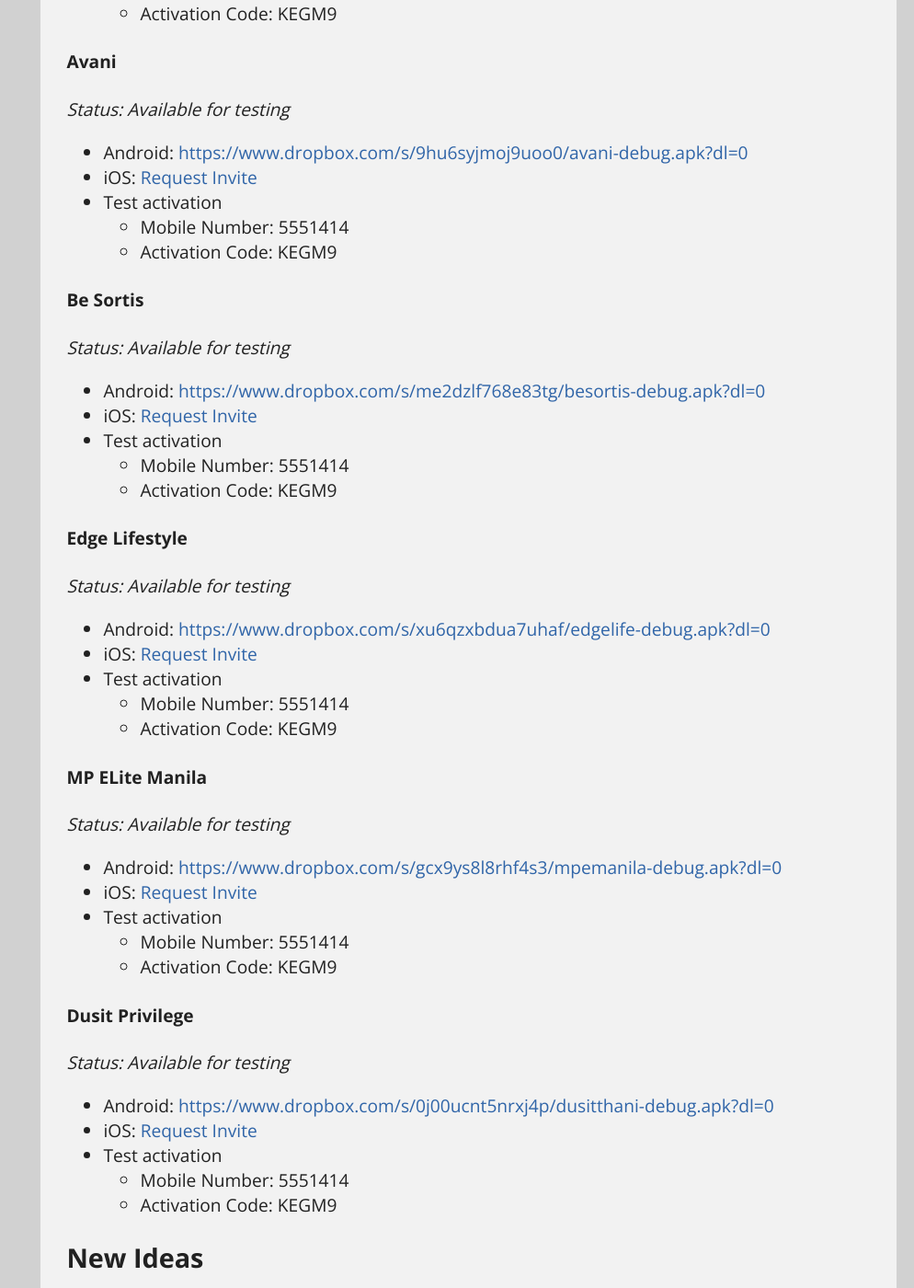
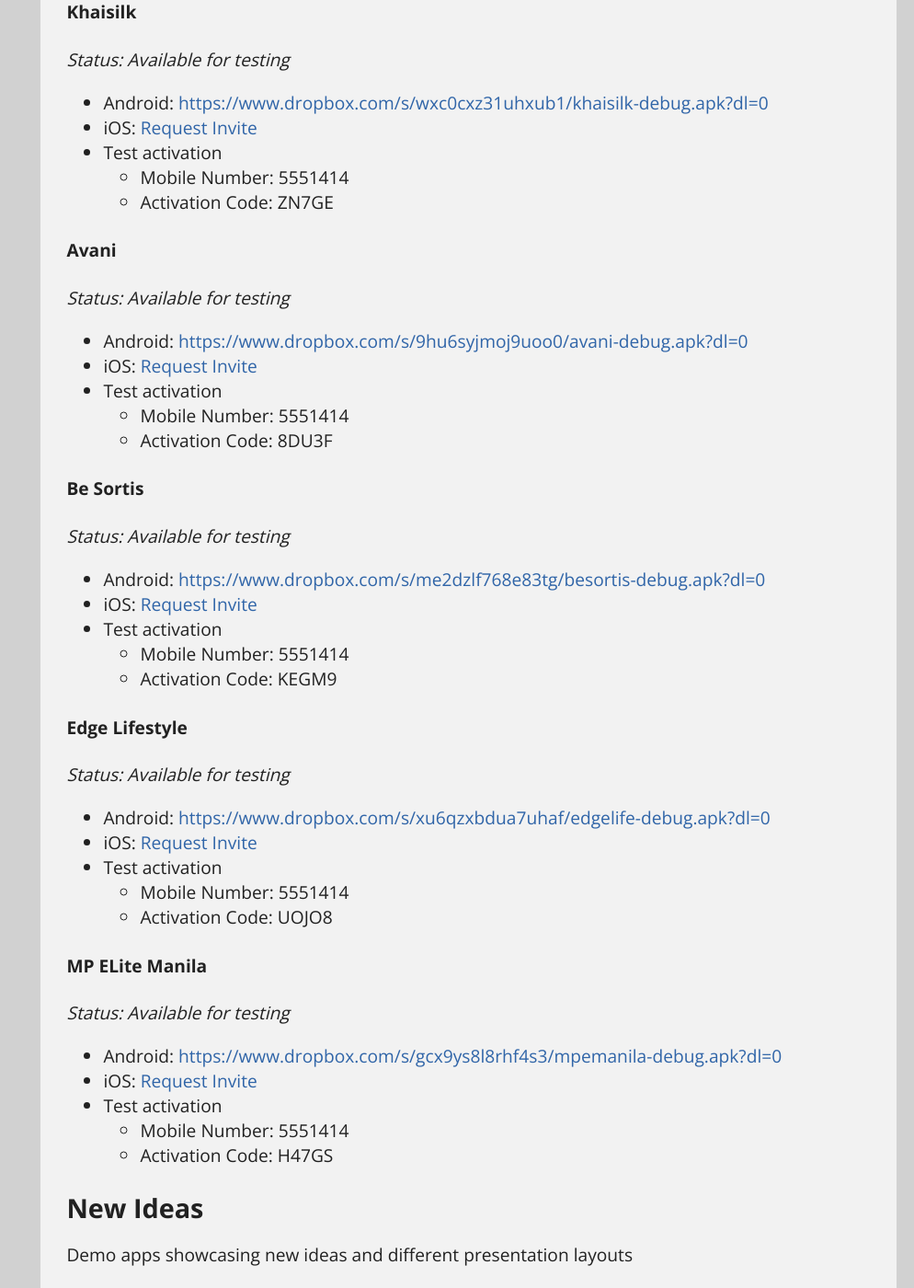
Before and after one commit to hmccode/hmccode.github.io, a Jekyll site: the page built from _posts/2016-07-23-mobile-apps.md, in a window 1280 px wide and 1400 px high, scrolled down 3849 px. Shown: the whole window at 92% size, without its empty margins (286-1280 px from the left). Built offline with Jekyll 4.4.1, drawn with Linux system fonts in a browser that asks for light colours; nearby versions of some CDN libraries; a script that is not in the unit is left out; some of the changed text lies outside the part shown.

Commit message:
Updated app list and added different activation code for asia apps

```diff
--- a/_posts/2016-07-23-mobile-apps.md
+++ b/_posts/2016-07-23-mobile-apps.md
@@ -31,7 +32,6 @@ A list of all Mobile Apps in stores and currently under development. The apps li
     - [Be Sortis](#be-sortis)
     - [Edge Lifestyle](#edge-lifestyle)
     - [MP Elite Manila](#mp-elite-manila)
-    - [Dusit Privilege](#dusit-privilege)
   - [New Ideas](#new-ideas)
     - [Member Centric App](#member-centric-app)
 
@@ -111,7 +118,7 @@ _Status: Pending Approval_
 * iOS: [Request Invite](mailto:ios@clubhotel.com?subject=Invitation for Caravelle&body=Please send an invite @)
 * Test activation
   - Mobile Number: 5551414
-  - Activation Code: KEGM9
+  - Activation Code: Q2YCC
 
 
 #### One Farrer
@@ -122,7 +129,7 @@ _Status: Available for testing_
 * iOS: [Request Invite](mailto:ios@clubhotel.com?subject=Invitation for OneFarrer&body=Please send an invite @)
 * Test activation
   - Mobile Number: 5551414
-  - Activation Code: KEGM9
+  - Activation Code: 6316H
 
 
 #### Oro Verde No Login
@@ -144,7 +151,7 @@ _Status: Available for testing_
 * iOS: [Request Invite](mailto:ios@clubhotel.com?subject=Invitation for KhaiSilk&body=Please send an invite @)
 * Test activation
   - Mobile Number: 5551414
-  - Activation Code: KEGM9
+  - Activation Code: ZN7GE
 
 
 #### Avani
@@ -155,7 +162,7 @@ _Status: Available for testing_
 * iOS: [Request Invite](mailto:ios@clubhotel.com?subject=Invitation for Avani&body=Please send an invite @)
 * Test activation
   - Mobile Number: 5551414
-  - Activation Code: KEGM9
+  - Activation Code: 8DU3F
 
 
 #### Be Sortis
@@ -177,7 +184,7 @@ _Status: Available for testing_
 * iOS: [Request Invite](mailto:ios@clubhotel.com?subject=Invitation for Edge Lifestyle&body=Please send an invite @)
 * Test activation
   - Mobile Number: 5551414
-  - Activation Code: KEGM9
+  - Activation Code: UOJO8
 
 #### MP ELite Manila
 
@@ -187,17 +194,7 @@ _Status: Available for testing_
 * iOS: [Request Invite](mailto:ios@clubhotel.com?subject=Invitation for MP Elite Manila&body=Please send an invite @)
 * Test activation
   - Mobile Number: 5551414
-  - Activation Code: KEGM9
-
-#### Dusit Privilege
-
-_Status: Available for testing_
-
-* Android: <https://www.dropbox.com/s/0j00ucnt5nrxj4p/dusitthani-debug.apk?dl=0>
-* iOS: [Request Invite](mailto:ios@clubhotel.com?subject=Invitation for Dusit&body=Please send an invite @)
-* Test activation
-  - Mobile Number: 5551414
-  - Activation Code: KEGM9
+  - Activation Code: H47GS
 
 ## New Ideas
 
```
Also changed, not shown: other parts of _posts/2016-07-23-mobile-apps.md (+8 -0 lines).
